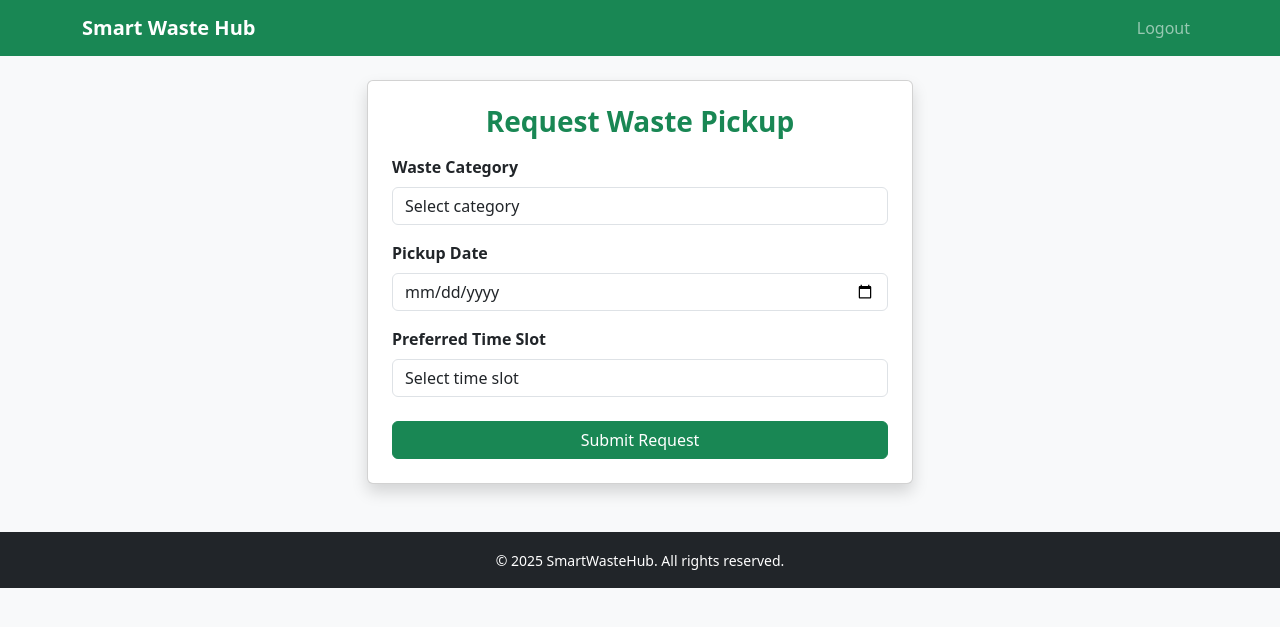
After one commit to Elvis-1738/smartwastehub, a PHP site: page /household_request_pickup.php in a window 1280 px wide. The commit adds this page. Shown: the top 627 px of the page. Run offline with PHP 8.4, Linux system fonts and the light colour scheme; the visitor is signed in with stand-in values (Sample User, id 1); tables that the repository leaves empty or names only in its code hold one stand-in row (values such as "Sample post").

```diff
--- /dev/null
+++ b/frontend/household_request_pickup.php
@@ -0,0 +1,80 @@
+<?php
+require_once __DIR__ . '/../backend/config.php';
+
+if (empty($_SESSION['user_id']) || $_SESSION['user_role'] !== 'household') {
+    header("Location: /smartwastehub/backend/auth/login.php");
+    exit;
+}
+
+// fetch waste categories
+$categories = $conn->query("SELECT id, name FROM waste_categories ORDER BY name ASC");
+
+$success = "";
+$errors = [];
+
+if ($_SERVER["REQUEST_METHOD"] === "POST") {
+
+    $category_id = $_POST['category_id'] ?? '';
+    $scheduled_date = $_POST['scheduled_date'] ?? '';
+    $time_slot = $_POST['time_slot'] ?? '';
+
+    if (!$category_id || !$scheduled_date || !$time_slot) {
+        $errors[] = "All fields are required.";
+    } else {
+        $stmt = $conn->prepare("INSERT INTO pickup_requests (user_id, category_id, scheduled_date, time_slot) VALUES (?, ?, ?, ?)");
+        $stmt->bind_param("iiss", $_SESSION['user_id'], $category_id, $scheduled_date, $time_slot);
+
+        if ($stmt->execute()) {
+            $success = "Pickup request submitted successfully!";
+        } else {
+            $errors[] = "Error saving request.";
+        }
+        $stmt->close();
+    }
+}
+?>
+
+<?php include __DIR__ . '/includes/header.php'; ?>
+
+<div class="row justify-content-center">
+    <div class="col-md-6">
+        <div class="card p-4 shadow">
+            <h3 class="text-center text-success fw-bold mb-3">Request Waste Pickup</h3>
+
+            <?php foreach ($errors as $e): ?>
+                <div class="alert alert-danger"><?= $e ?></div>
+            <?php endforeach; ?>
+
+            <?php if ($success): ?>
+                <div class="alert alert-success"><?= $success ?></div>
+            <?php endif; ?>
+
+            <form method="POST">
+
+                <label class="form-label fw-semibold">Waste Category</label>
+                <select name="category_id" class="form-control mb-3" required>
+                    <option value="">Select category</option>
+                    <?php while ($cat = $categories->fetch_assoc()): ?>
+                        <option value="<?= $cat['id'] ?>"><?= htmlspecialchars($cat['name']) ?></option>
+                    <?php endwhile; ?>
+                </select>
+
+                <label class="form-label fw-semibold">Pickup Date</label>
+                <input type="date" name="scheduled_date" class="form-control mb-3" required>
+
+                <label class="form-label fw-semibold">Preferred Time Slot</label>
+                <select name="time_slot" class="form-control mb-3" required>
+                    <option value="">Select time slot</option>
+                    <option value="Morning (8AM - 11AM)">Morning (8AM - 11AM)</option>
+                    <option value="Afternoon (12PM - 3PM)">Afternoon (12PM - 3PM)</option>
+                    <option value="Evening (4PM - 7PM)">Evening (4PM - 7PM)</option>
+                </select>
+
+                <button class="btn btn-success w-100 mt-2">Submit Request</button>
+            </form>
+
+        </div>
+    </div>
+</div>
+
+<?php include __DIR__ . '/includes/footer.php'; ?>
```
Also changed, not shown: frontend/dashboard_household.php (+18 -2 lines), frontend/household_pickup_history.php (added, +63 -0 lines).
